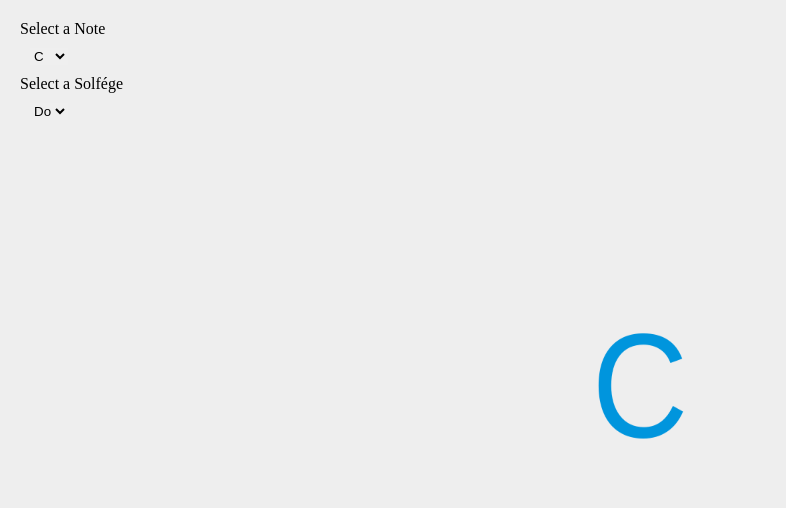
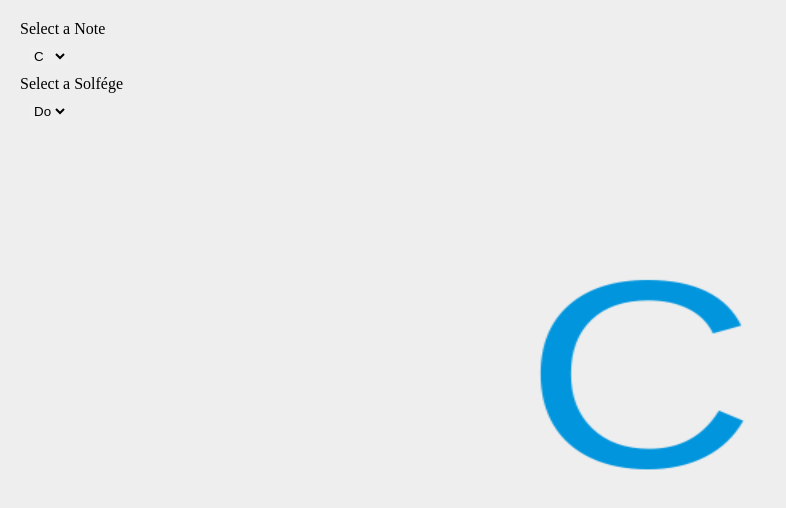
Before and after one commit to Rixium/MajorScale, a plain HTML site: page index.html in a window 1280 px wide. Shown: the whole page, without its empty margins (0-786 px from the left). Drawn offline with Linux system fonts and the light colour scheme.

Commit message:
Checking GPG

```diff
--- a/index.html
+++ b/index.html
@@ -76,7 +76,7 @@
       </select>
     </fieldset>
     </form>
-    <canvas id='majorScales' width="1920" height="1080"/>
+    <canvas id='majorScales'/>
 
   </body>
 
--- a/notes.js
+++ b/notes.js
@@ -57,6 +57,8 @@ function solfegeSelectedFunc(e) {
 
 function initialize(e) {
   canvas = document.getElementById('majorScales');
+  canvas.width = screen.width;
+  canvas.height = screen.height;
   context = canvas.getContext('2d');
   noteForm = document.getElementById('selectedNoteForm');
   solfegeForm = document.getElementById('selectedSolfegeForm');
```
